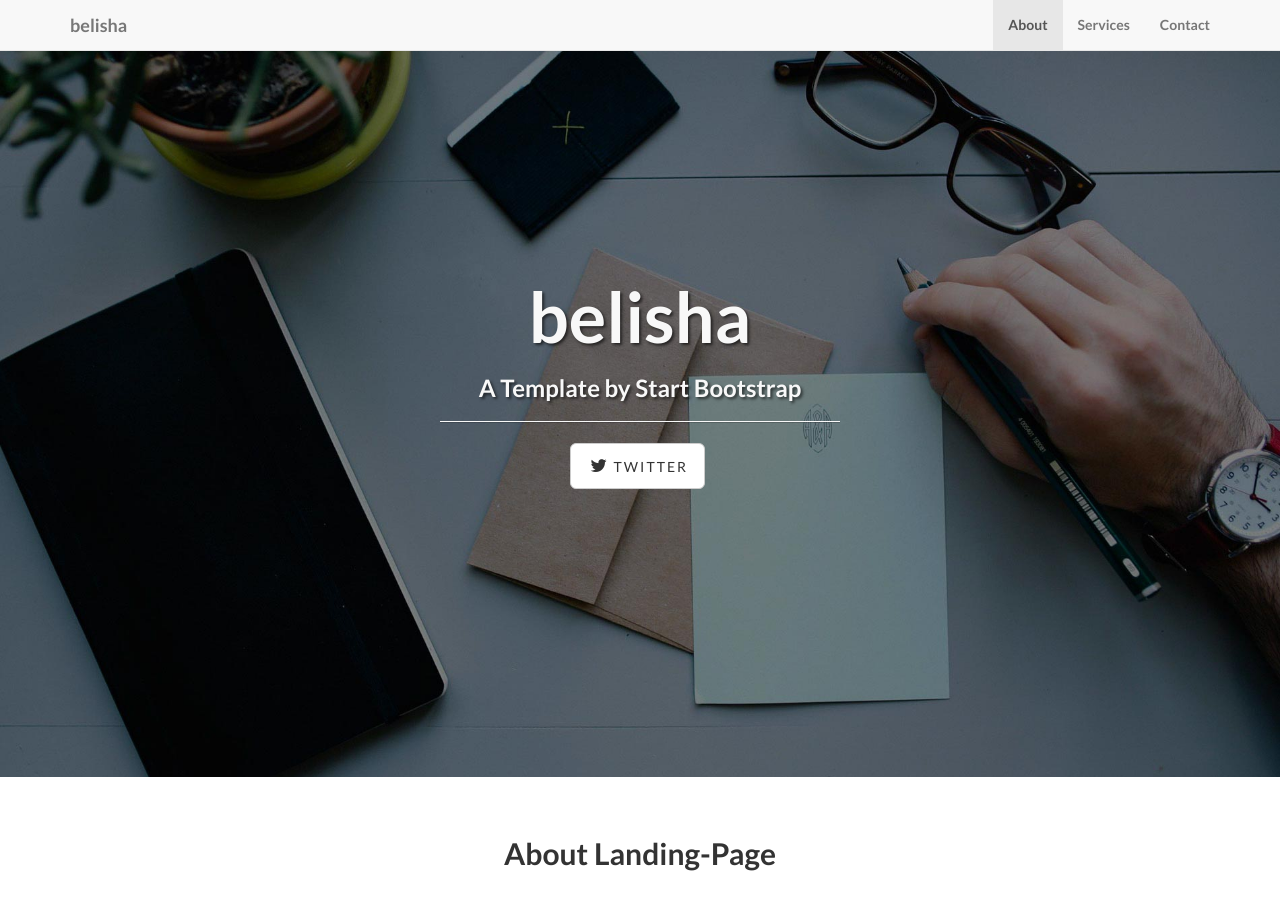
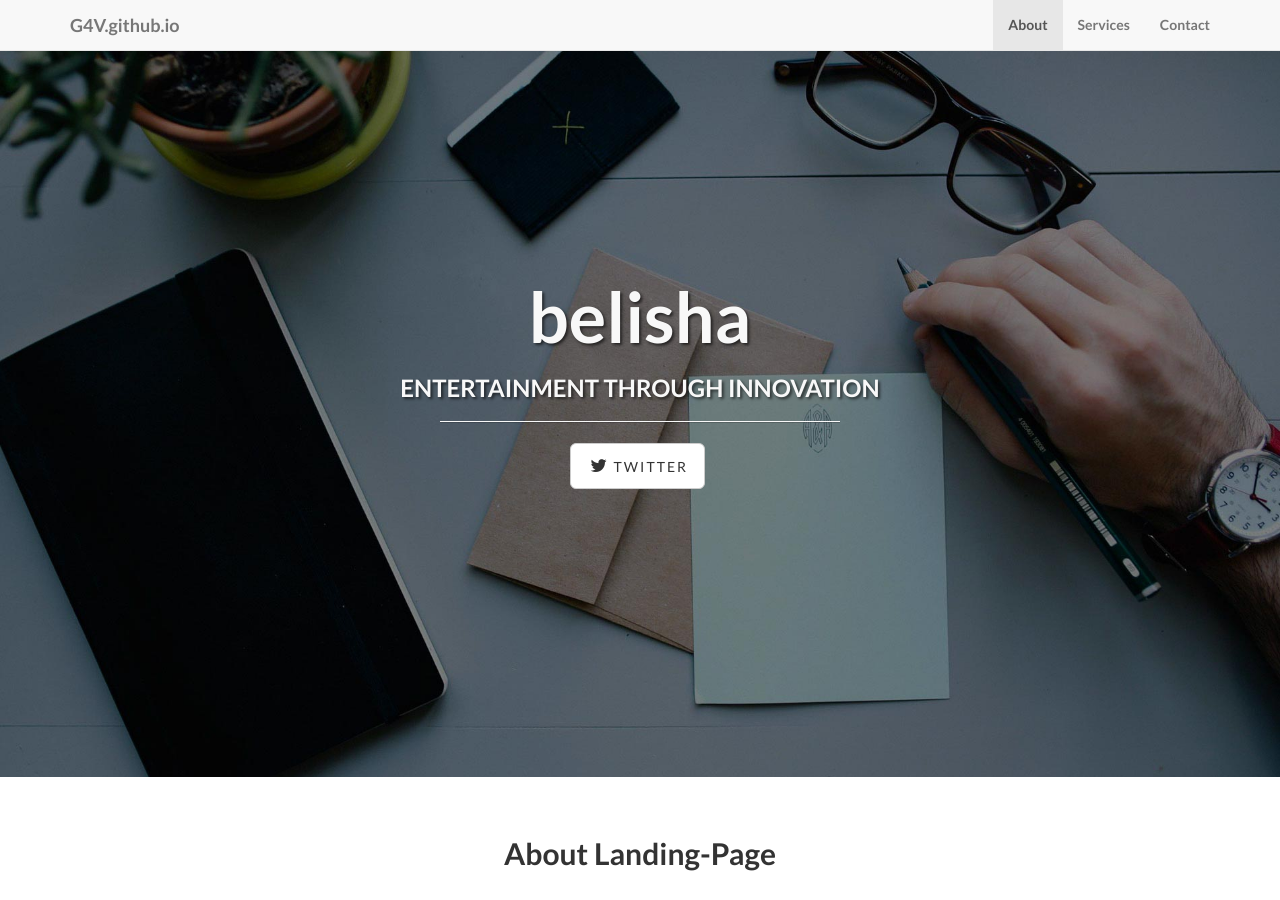
Before and after one commit to G4V/G4V.github.io, a Jekyll site: the page built from index.html, in a window 1280 px wide and 900 px high. Built offline with Jekyll 4.4.1, drawn with Linux system fonts in a browser that asks for light colours.

Commit message:
strapline

```diff
--- a/_config.yml
+++ b/_config.yml
@@ -3,7 +3,7 @@
 # ----------------------- #
 
 url: http://belisha.com
-title: belisha
+title:
 email: contact@belisha.com
 author: Gavin Simpson
 description: > # "Write an awesome description for your new site here.
--- a/index.html
+++ b/index.html
@@ -1,5 +1,5 @@
 ---
 layout: default
 title: belisha
-subTitle: A Template by Start Bootstrap
+subTitle: ENTERTAINMENT THROUGH INNOVATION
 ---
```
